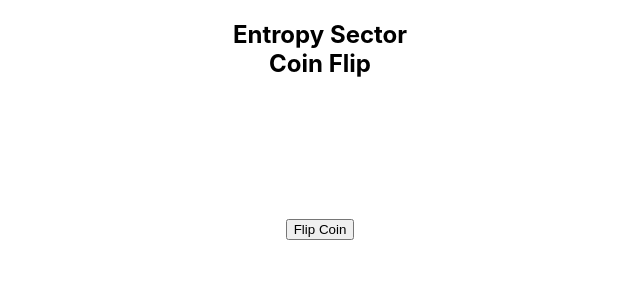
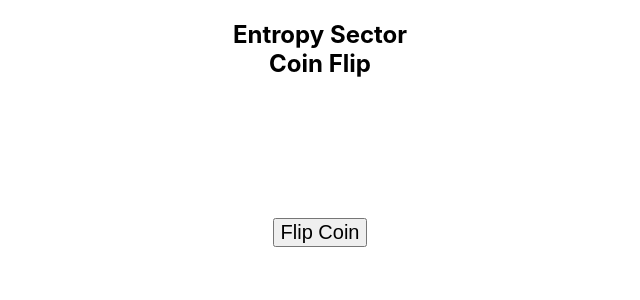
Before and after one commit to tectrolabs/entropysector-demos, a React (Create React App) app: page / in a window 1280 px wide. Shown: the top 300 px of the page, without its empty margins (320-960 px from the left). Built offline with nearby package versions, Linux system fonts and the light colour scheme.

Commit message:
increased button text size

```diff
--- a/src/App.css
+++ b/src/App.css
@@ -30,11 +30,6 @@
   height: 100px;
 }
 
-@keyframes App-logo-spin {
-  from {
-    transform: rotate(0deg);
-  }
-  to {
-    transform: rotate(360deg);
-  }
+button {
+  font-size: 20px;
 }
```
